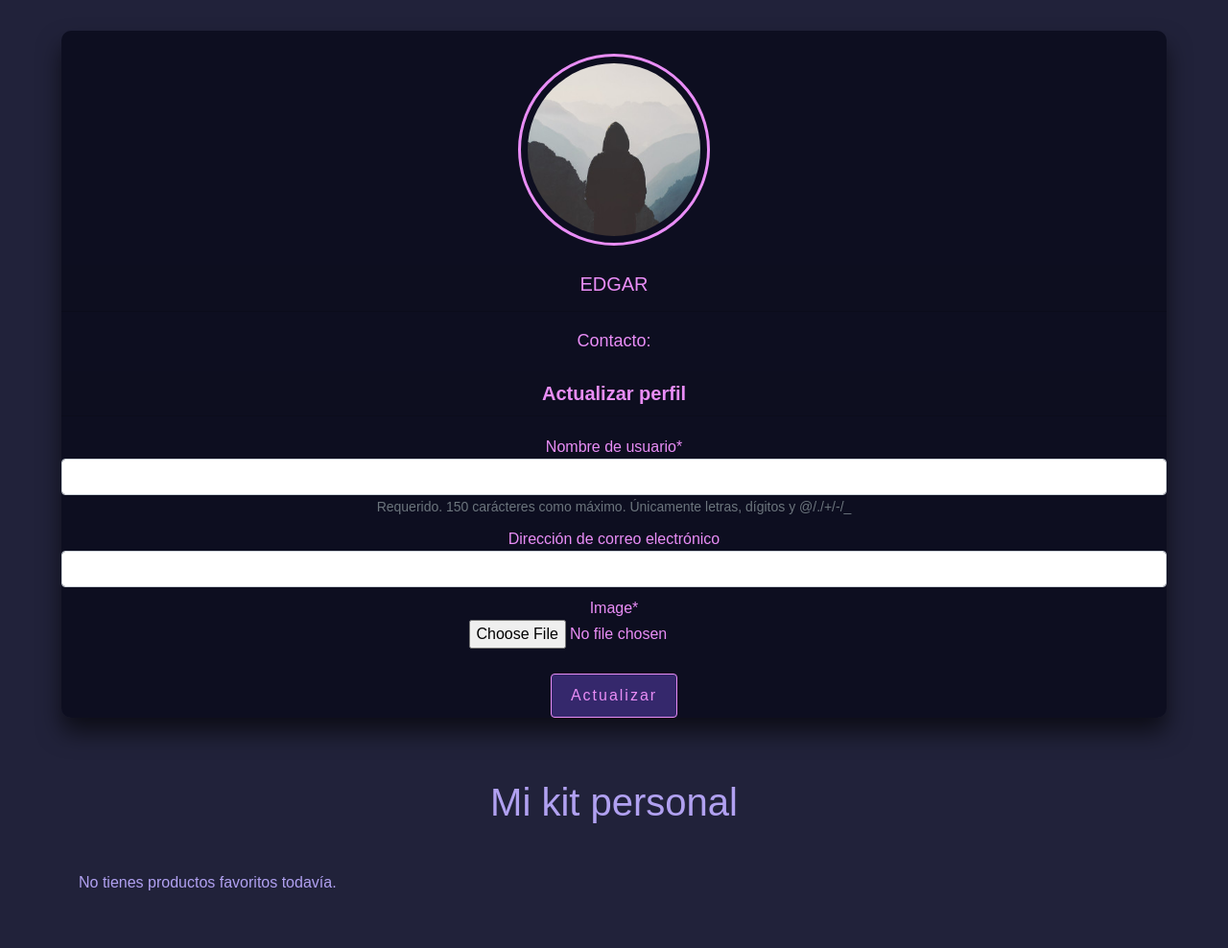
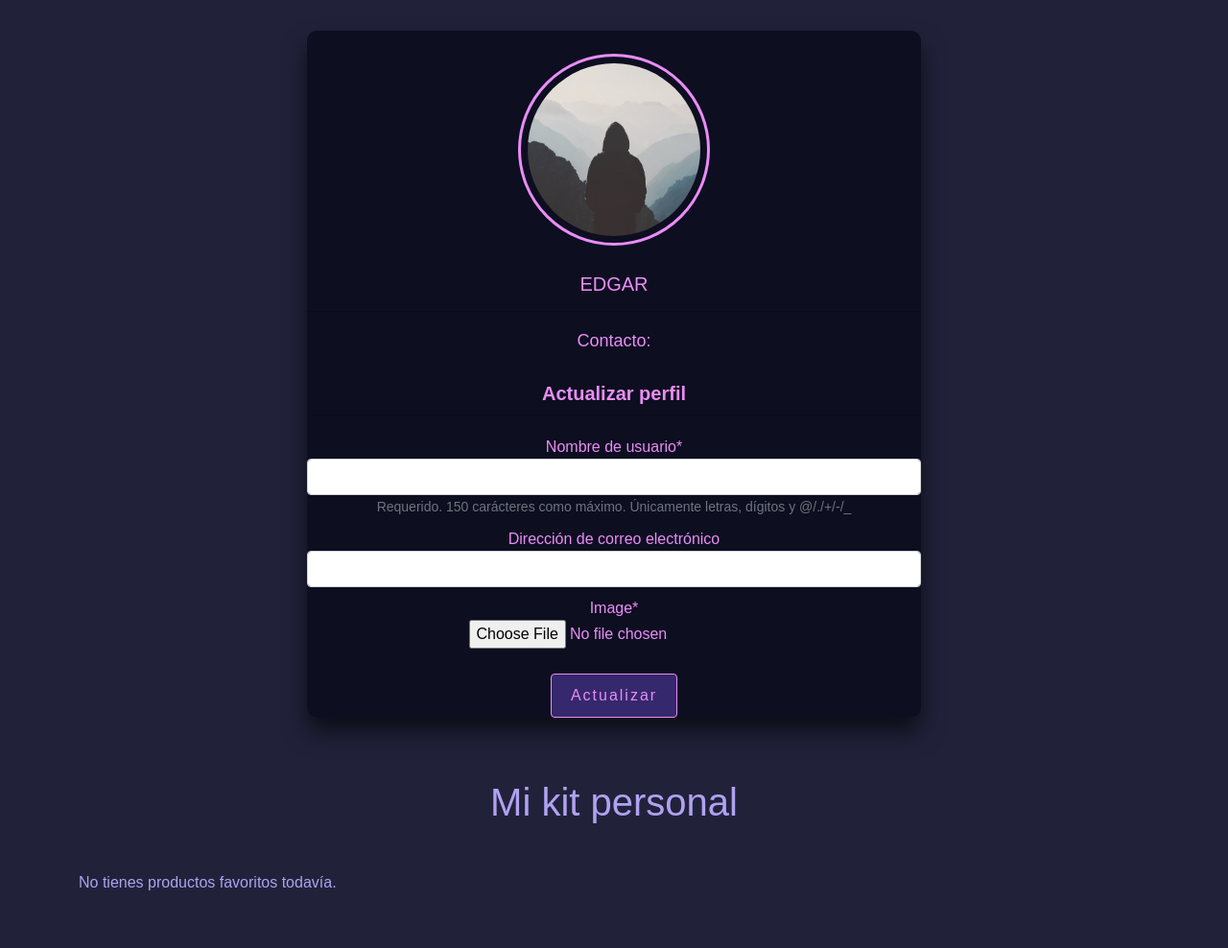
Before and after one commit to JokzanVG/Django-project, a Django app: template mysite/toolpocket_app/templates/toolpocket_app/auth/profile.html in a window 1280 px wide. Shown: the part 68-1056 px from the top of the page at 96% size. Run offline with Django 4.2, Linux system fonts and the light colour scheme; the template is opened without the code that fills it: values that come from a table or form of the project are taken from there, others are empty; data comes from the database, SQL or seed files in the repository; some libraries are stand-ins or nearby versions.

Commit message:
Se agregaron cambios

```diff
--- a/mysite/static/css/profile.css
+++ b/mysite/static/css/profile.css
@@ -8,7 +8,7 @@
     margin-bottom: 40px;
     margin-left: auto;
     margin-right: auto;
-    width: 90%;
+    width: 50%;
 }
 
 .card-container img {
@@ -103,3 +103,9 @@
     text-shadow: 0 0 6px rgb(94, 7, 173);
     text-align: center;
 }
+
+@media only screen and (max-width: 1000px) {
+    .card-container {
+    width: 90%;
+  }
+}
```
